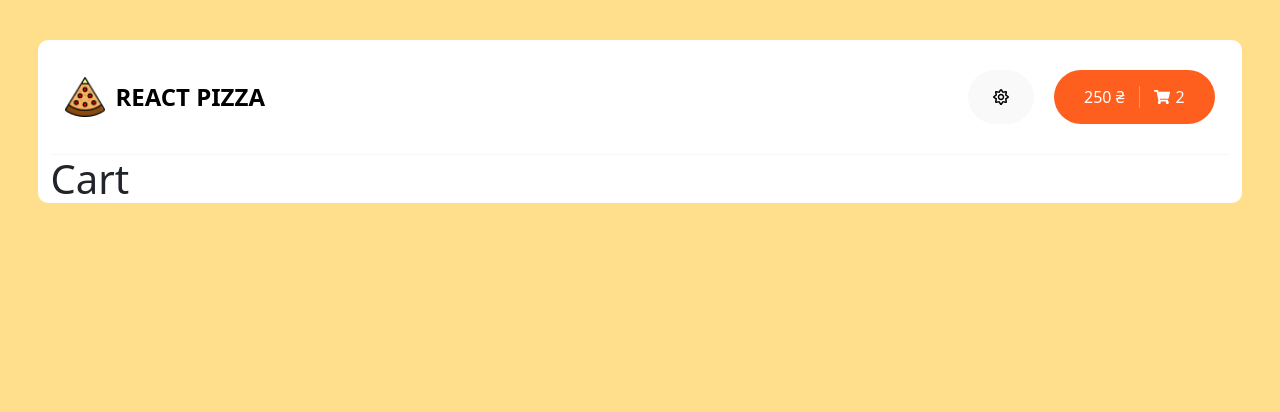
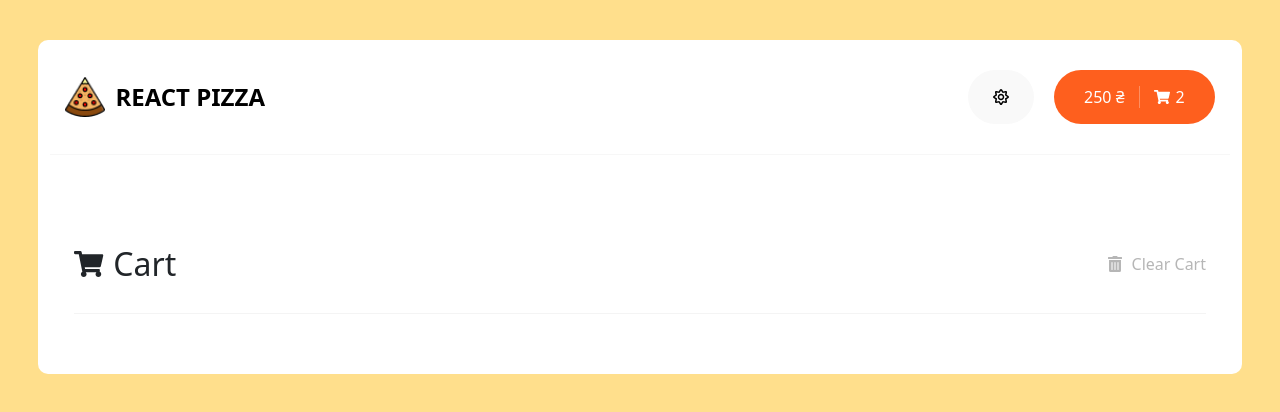
Before and after one commit to gavryk/pizza-app, a React (Create React App) app: page /cart in a window 1280 px wide. Shown: the top 412 px of the page. Built offline with nearby package versions, Linux system fonts and the light colour scheme.

Commit message:
start design cart page

```diff
--- a/src/Pages/Cart/Cart.jsx
+++ b/src/Pages/Cart/Cart.jsx
@@ -1,9 +1,22 @@
 import React from "react";
+import {FontAwesomeIcon} from "@fortawesome/react-fontawesome";
+import {faShoppingCart} from "@fortawesome/free-solid-svg-icons";
+import {faTrashAlt} from "@fortawesome/free-solid-svg-icons";
+import style from './Cart.module.scss';
 
 const Cart = () => {
     return (
-        <div className='cart-wrapper'>
-            <h1>Cart</h1>
+        <div className={ style.cartPage }>
+            <div className={`${ style.cartPage__top } d-flex align-items-center justify-content-between`}>
+                <h2 className={`${ style.title } d-flex align-items-center justify-content-start`}>
+                    <FontAwesomeIcon icon={faShoppingCart} />
+                    <span>Cart</span>
+                </h2>
+                <div className={`${ style.clearCart }`}>
+                    <FontAwesomeIcon icon={faTrashAlt} />
+                    <span>Clear Cart</span>
+                </div>
+            </div>
         </div>
     )
 }
--- /dev/null
+++ b/src/Pages/Cart/Cart.module.scss
@@ -0,0 +1,30 @@
+.cartPage {
+    width: 1200px;
+    max-width: 96%;
+    margin: 0 auto;
+    padding: 60px 0;
+    &__top {
+        padding: 30px 0;
+        border-bottom: 1px solid #F4F4F4;
+        .title {
+            font-size: 32px;
+            margin-bottom: 0;
+            svg {
+                margin-right: 10px;
+                font-size: 26px;
+            }
+        }
+        .clearCart {
+            cursor: pointer;
+            svg {
+                margin-right: 10px;
+            }
+            svg, span {
+                color: #B6B6B6;
+            }
+            span {
+                font-size: 16px;
+            }
+        }
+    }
+}
--- a/src/components/Sort/Sort.jsx
+++ b/src/components/Sort/Sort.jsx
@@ -18,8 +18,9 @@ const Sort = React.memo(({ sortList, sortBy, onClickSortBy }) => {
         setVisibleSort(false);
     }
 
-    const clickOffSortPopup = (e) => {
-        if (!e.path.includes(sortRef.current)) {
+    const clickOffSortPopup = (event) => {
+        let path = event.path || (event.composedPath && event.composedPath());
+        if (!path.includes(sortRef.current)) {
             setVisibleSort(false);
         }
     }
@@ -45,7 +46,7 @@ const Sort = React.memo(({ sortList, sortBy, onClickSortBy }) => {
                     return(
                         <li key={`${el.type}_${index}`}
                             onClick={ () => selectSort(el) }
-                            className={`dropdown-item ${ sortBy === el && style.active }`}>
+                            className={`dropdown-item ${ sortBy === el.type && style.active }`}>
                             { el.name }
                         </li>
                     )
```
